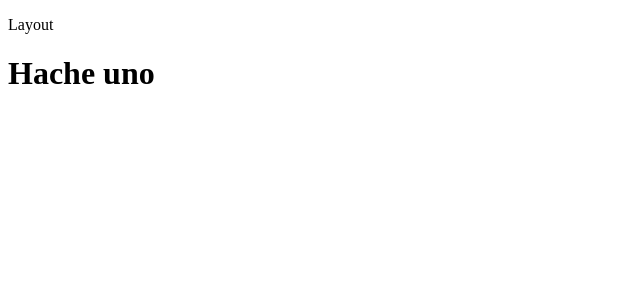
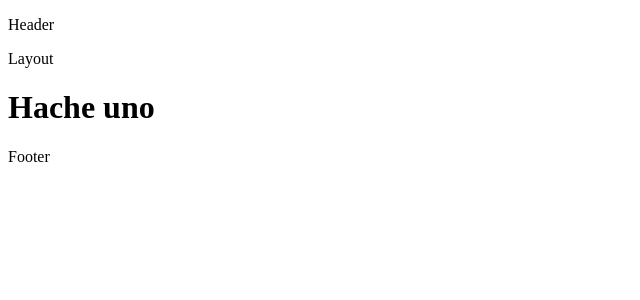
Before and after one commit to JuananRodriguez/next-ecommerce, a Next.js app: page / in a window 1280 px wide. Shown: the top 300 px of the page, without its empty margins (0-640 px from the left). Built offline with nearby package versions, Linux system fonts and the light colour scheme.

Commit message:
created footer and header basic components

```diff
--- /dev/null
+++ b/components/Footer/index.tsx
@@ -0,0 +1,9 @@
+const Footer = (): React.ReactElement => {
+  return (
+    <footer>
+      <p>Footer</p>
+    </footer>
+  );
+};
+
+export default Footer;
--- /dev/null
+++ b/components/Header/index.tsx
@@ -0,0 +1,9 @@
+const Header = (): React.ReactElement => {
+  return (
+    <header>
+      <p>Header</p>
+    </header>
+  );
+};
+
+export default Header;
--- a/components/Layout/index.tsx
+++ b/components/Layout/index.tsx
@@ -2,7 +2,7 @@ type Props = {
   children?: React.ReactNode;
 };
 
-const Layout = ({ children }: Props) => {
+const Layout = ({ children }: Props): React.ReactElement => {
   return (
     <div>
       <p>Layout</p>
--- a/components/index.tsx
+++ b/components/index.tsx
@@ -1,3 +1,5 @@
 import Layout from "./Layout";
+import Header from "./Header";
+import Footer from "./Footer";
 
-export { Layout };
+export { Header, Footer, Layout };
--- a/pages/_app.tsx
+++ b/pages/_app.tsx
@@ -1,12 +1,14 @@
-import { Layout } from "@components";
+import { Header, Footer, Layout } from "@components";
 import { AppProps } from "next/app";
 
-const MyApp = ({ Component, pageProps }: AppProps) => {
+const MyApp = ({ Component, pageProps }: AppProps): React.ReactNode => {
   return (
     <>
+      <Header />
       <Layout>
         <Component {...pageProps} />
       </Layout>
+      <Footer />
     </>
   );
 };
```
